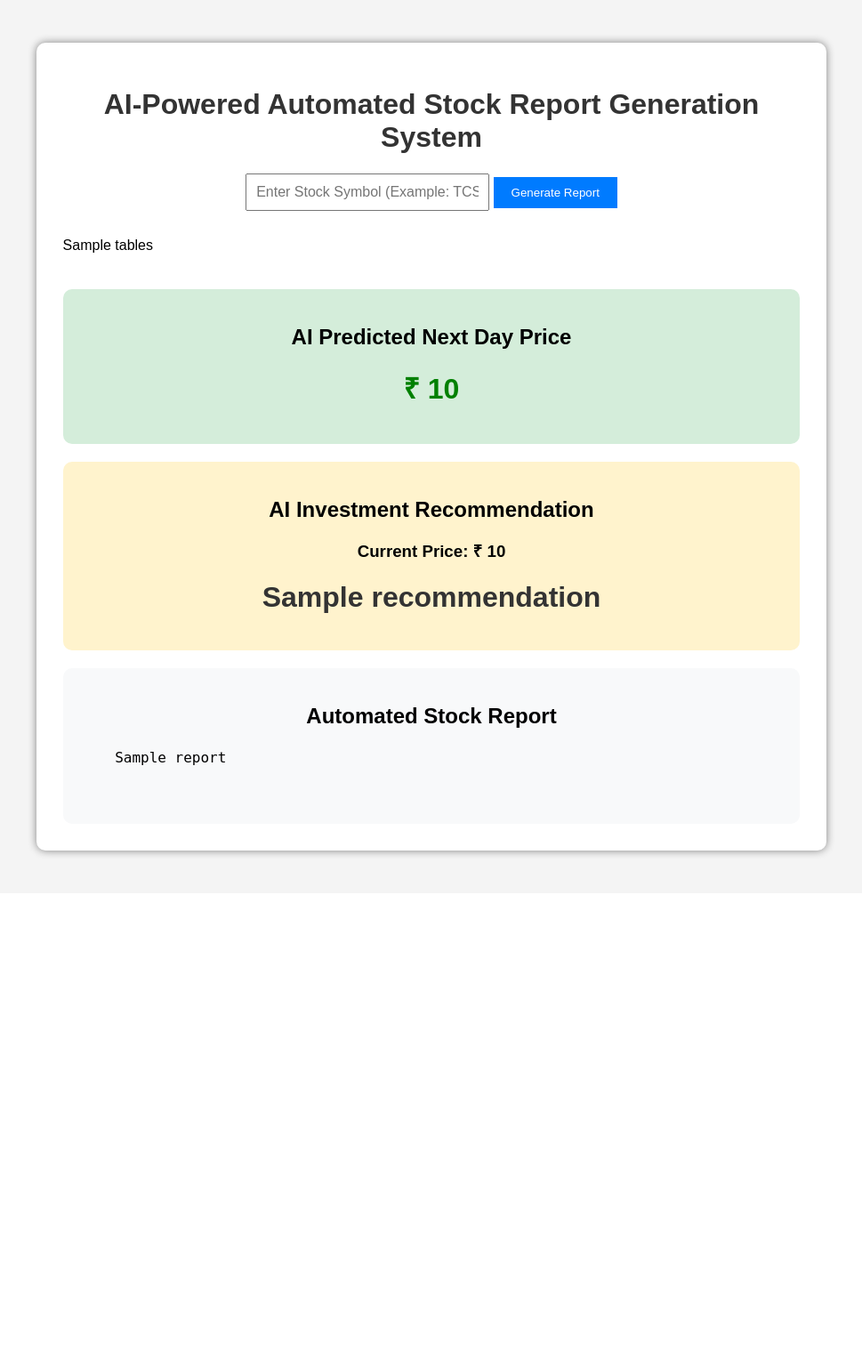
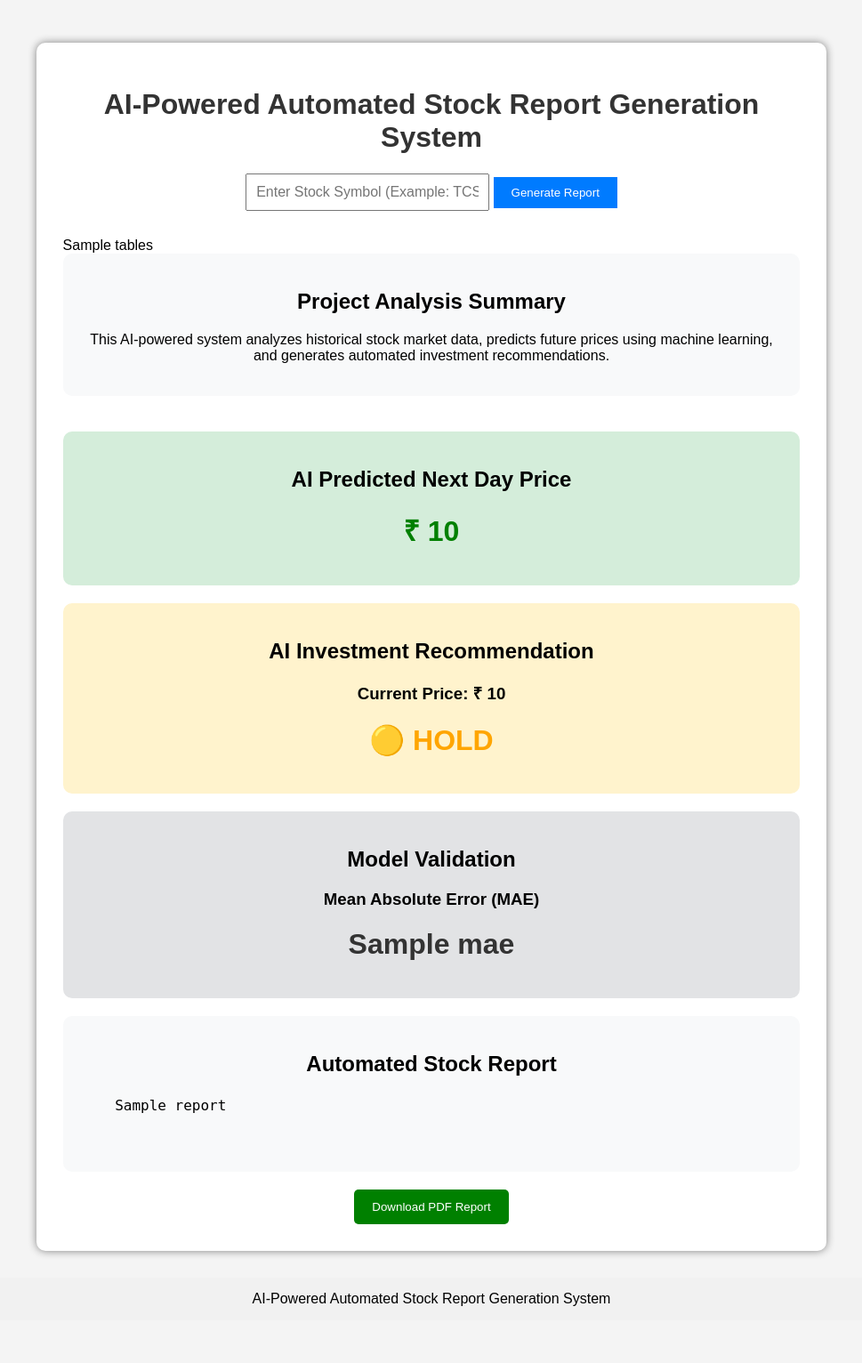
Before and after one commit to pushkarra/AI-Powered-Automated-Stock-Report-Generation-System, a Flask app: template templates/index.html in a window 1280 px wide. Shown: the whole page at 89% size, without its empty margins (155-1124 px from the left). Before the commit the page ends 965 px from the top, so only its background shows below. Run offline with Flask 3, Linux system fonts and the light colour scheme; the template is opened without the code that fills it: most values are stand-ins (such as "Sample title", 1, 10 or a date in 2020).

Commit message:
final model before ui enhancement

```diff
--- a/app.py
+++ b/app.py
@@ -1,12 +1,44 @@
-from flask import Flask, render_template, request
+import matplotlib
+matplotlib.use('Agg')
+
+from flask import Flask, render_template, request, send_file
+
 import yfinance as yf
 import pandas as pd
 import matplotlib.pyplot as plt
 import os
 from sklearn.linear_model import LinearRegression
 import numpy as np
+from fpdf import FPDF
+
+from sklearn.metrics import mean_absolute_error
+from sklearn.model_selection import train_test_split
+
+
 
 app = Flask(__name__)
+
+def generate_pdf(report_text):
+
+    pdf = FPDF()
+
+    pdf.add_page()
+
+    pdf.set_font("Arial", size=12)
+
+    lines = report_text.split("\n")
+
+    for line in lines:
+        pdf.multi_cell(0, 10, line)
+
+    pdf_file = "reports/stock_report.pdf"
+
+    pdf.output(pdf_file)
+
+    return pdf_file
+
+
+
 
 @app.route("/", methods=["GET", "POST"])
 def index():
@@ -17,6 +49,7 @@ def index():
     recommendation = None
     current_price = None
     report = None
+    mae = None
 
     if request.method == "POST":
 
@@ -42,9 +75,25 @@ def index():
 
         y = stock_data['Close']
 
+        X_train, X_test, y_train, y_test = train_test_split(
+            X,
+            y,
+            test_size=0.2,
+            random_state=42
+        )
+
         model = LinearRegression()
 
-        model.fit(X, y)
+        # model.fit(X, y)
+
+        model.fit(X_train, y_train)
+
+        y_pred = model.predict(X_test)
+
+        mae = mean_absolute_error(y_test, y_pred)
+
+        mae = round(float(mae), 2)
+
 
         next_day = [[len(stock_data)]]
 
@@ -75,27 +124,56 @@ def index():
         else:
             trend_analysis = "The stock is currently moving in a stable range."
 
+        # report = f"""
+        # AI STOCK ANALYSIS REPORT
+
+        # Stock Symbol: {stock_symbol}
+
+        # Current Price: Rs. {current_price}
+
+        # Predicted Price: Rs. {predicted_price}
+
+        # Recommendation: {recommendation}
+
+        # Trend Analysis:
+        # {trend_analysis}
+
+        # AI Observation:
+        # The recommendation is generated automatically using machine learning prediction and trend comparison.
+
+        # Generated By:
+        # AI-Powered Automated Stock Report Generation System
+        # """
+
+
         report = f"""
-        AI STOCK ANALYSIS REPORT
+        EXECUTIVE STOCK ANALYSIS REPORT
 
-        Stock Symbol: {stock_symbol}
+        Company Symbol: {stock_symbol}
 
-        Current Price: ₹{current_price}
+        Current Market Price: Rs. {current_price}
 
-        Predicted Price: ₹{predicted_price}
+        AI Predicted Price: Rs. {predicted_price}
 
-        Recommendation: {recommendation}
+        Investment Recommendation: {recommendation}
 
-        Trend Analysis:
+        =================================
+        MARKET TREND ANALYSIS
         {trend_analysis}
 
-        AI Observation:
-        The recommendation is generated automatically using machine learning prediction and trend comparison.
 
-        Generated By:
+        Business Insight:
+        The machine learning model predicts future stock movement by analyzing historical market behavior. Based on the prediction and trend comparison, the system has generated the above investment recommendation.
+
+
+        Conclusion:
+        Investors may use this analysis as an educational decision-support tool. Actual investment decisions should consider additional market and financial factors.
+
+        Generated Automatically By:
         AI-Powered Automated Stock Report Generation System
         """
 
+        generate_pdf(report)
 
 
         # Create stock graph
@@ -131,8 +209,23 @@ def index():
       predicted_price=predicted_price,
       recommendation=recommendation,
       current_price=current_price,
-      report=report
+      report=report,
+      mae=mae
     )
+
+
+
+@app.route("/download_pdf")
+def download_pdf():
+
+    pdf_path = "reports/stock_report.pdf"
+
+    return send_file(
+        pdf_path,
+        as_attachment=True
+    )
+
+
 
 if __name__ == "__main__":
     app.run(debug=True)
--- a/templates/index.html
+++ b/templates/index.html
@@ -83,6 +83,24 @@
         {{ tables|safe }}
     {% endif %}
 
+    <div style="
+    background:#f8f9fa;
+    padding:20px;
+    border-radius:10px;
+    margin-bottom:20px;
+    text-align:center;
+    ">
+
+    <h2>Project Analysis Summary</h2>
+
+    <p>
+    This AI-powered system analyzes historical stock market data,
+    predicts future prices using machine learning,
+    and generates automated investment recommendations.
+    </p>
+
+    </div>
+
     {% if graph_generated %}
 
       <h2 style="margin-top:40px; text-align:center;">
@@ -97,6 +115,7 @@
       </div>
 
     {% endif %}
+
 
     {% if predicted_price %}
 
@@ -133,12 +152,42 @@
 
        <h3>Current Price: ₹ {{ current_price }}</h3>
 
-       <h1>{{ recommendation }}</h1>
+       {% if recommendation == "BUY" %}
+       <h1 style="color:green;">🟢 BUY</h1>
+
+       {% elif recommendation == "SELL" %}
+       <h1 style="color:red;">🔴 SELL</h1>
+
+       {% else %}
+       <h1 style="color:orange;">🟡 HOLD</h1>
+
+       {% endif %}
 
     </div>
 
     {% endif %}
 
+
+
+    {% if mae %}
+
+    <div style="
+    margin-top:20px;
+    background:#e2e3e5;
+    padding:20px;
+    border-radius:10px;
+    text-align:center;
+    ">
+
+    <h2>Model Validation</h2>
+
+    <h3>Mean Absolute Error (MAE)</h3>
+
+    <h1>{{ mae }}</h1>
+
+    </div>
+
+    {% endif %}
 
 
     {% if report %}
@@ -167,7 +216,44 @@
     {% endif %}
 
 
+
+    {% if report %}
+
+    <div style="text-align:center; margin-top:20px;">
+
+        <a href="/download_pdf">
+
+            <button style="
+                padding:12px 20px;
+                background:green;
+                color:white;
+                border:none;
+                border-radius:5px;
+                cursor:pointer;
+            ">
+                Download PDF Report
+            </button>
+
+        </a>
+
+    </div>
+
+    {% endif %}
+
+
 </div>
 
 </body>
+
+<footer style="
+text-align:center;
+margin-top:30px;
+padding:15px;
+background:#f1f1f1;
+">
+
+AI-Powered Automated Stock Report Generation System
+
+</footer>
+
 </html>
```
Also changed, not shown: 1 other file.
